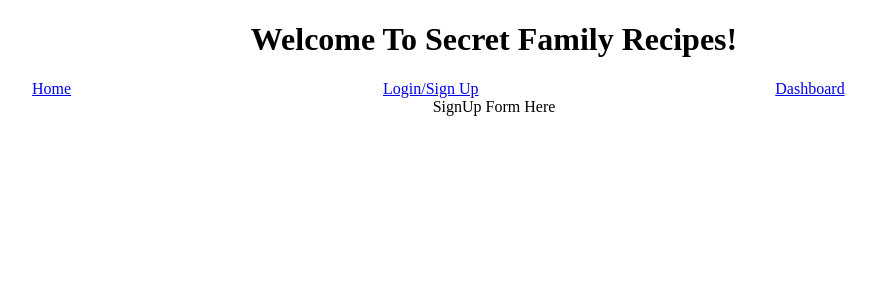
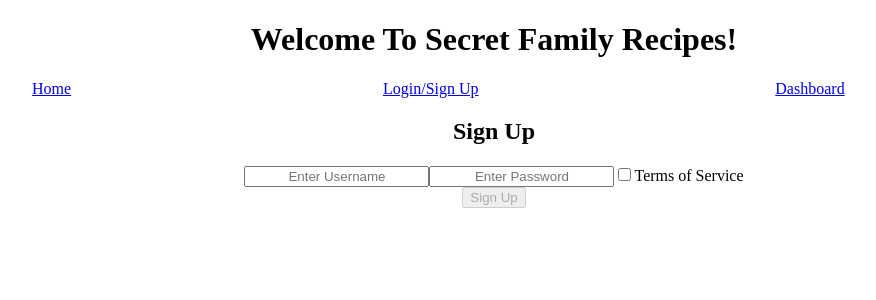
Before and after one commit to bw-secret-family-recipes-4/Front-End, a React (Create React App) app in the folder family-recipes/: page /sign-up in a window 1280 px wide. Shown: the top 300 px of the page, without its empty margins (146-1022 px from the left). Built offline with nearby package versions, Linux system fonts and the light colour scheme.

Commit message:
Sign-up ready for review, login in progress

```diff
--- a/family-recipes/package.json
+++ b/family-recipes/package.json
@@ -10,7 +10,8 @@
     "react": "^16.13.1",
     "react-dom": "^16.13.1",
     "react-router-dom": "^5.2.0",
-    "react-scripts": "3.4.3"
+    "react-scripts": "3.4.3",
+    "yup": "^0.29.3"
   },
   "scripts": {
     "start": "react-scripts start",
--- a/family-recipes/src/components/Login.js
+++ b/family-recipes/src/components/Login.js
@@ -1,12 +1,105 @@
-import React from "react";
+import React, {useState, useEffect} from "react";
 import { Link } from "react-router-dom";
 import "./components.css"
+import axios from 'axios'
+import formschema from './formschema'
+import * as yup from 'yup'
+
+const initial = {
+  name:'',
+  password:'',
+
+}
+const errors = {
+  name:'',
+  password:'',
+
+}
 
 const Login = () => {
+  const [content, setContent] = useState(initial)
+  const [contentError, setContentError] =useState(errors)
+  const [disb, setdisb] = useState(true)
+
+  function handleC(event){
+      const {name,value} = event.target
+        yup
+        .reach(formschema,name)
+        .validate(value)
+        .then(valid => {
+          setContentError({
+            ...contentError,
+            [name]:'',
+          })
+        })
+        .catch(error => {
+          setContentError({
+            ...contentError,
+            [name]:error.errors[0]
+          })
+        })
+        setContent({
+          ...content,
+          [name]:value,
+        })
+  }
+
+  function Submit(event){
+    event.preventDefault()
+    const member = {
+      name:content.name.trim(),
+      password:content.password.trim(),
+    }
+    if(!member.name||!member.password)
+    {return}
+    setContent(initial)
+    postUser(member)
+  }
+
+  const postUser = (user) => {
+    axios.post(user)
+    .then(response => {
+
+    })
+    .catch(error =>{
+      console.error('Server Error', error);
+    })
+  }
+
+  useEffect(() => {
+    formschema.isValid(content)
+    .then(valid => {
+      setdisb(!valid)
+    })
+  })
+
   return <>
-  <p>Not Signed Up?</p>
+  <div>
+    <h2>Log In</h2>
+    <form onSubmit = {Submit}>
+      <input
+        name = 'name'
+        type = 'text'
+        placeholder = 'Enter Username'
+        value = {content.name}
+        onChange = {handleC}
+      />
+      <input
+        name = 'password'
+        type = 'password'
+        placeholder = 'Enter Password'
+        value = {content.password}
+        onChange = {handleC}
+      />
+      <div>
+        <button disabled = {disb} type = 'submit'>Sign Up</button>
+      </div>
+    </form>
+
+  </div>
+  <h3>Don't have an account?</h3>
   <Link to="/sign-up">Sign Up Here!</Link>
-  Login Form Here</>;
+  </>;
 };
 
 export default Login;
--- a/family-recipes/src/components/Signup.js
+++ b/family-recipes/src/components/Signup.js
@@ -1,7 +1,119 @@
-import React from "react";
+import React, {useState,useEffect} from "react";
+import axios from 'axios';
+import formschema from './formschema'
+import * as yup from 'yup'
 
+const initial = {
+  name:'',
+  password:'',
+  terms:false,
+
+}
+const errors = {
+  name:'',
+  password:'',
+  terms:'',
+
+}
 const Signup = () => {
-  return <>SignUp Form Here</>;
+  const [content, setContent] = useState(initial)
+  const [contentError, setContentError] =useState(errors)
+  const [disb, setdisb] = useState(true)
+
+  function handleC(event){
+      const {name,value} = event.target
+        yup
+        .reach(formschema,name)
+        .validate(value)
+        .then(valid => {
+          setContentError({
+            ...contentError,
+            [name]:'',
+          })
+        })
+        .catch(error => {
+          setContentError({
+            ...contentError,
+            [name]:error.errors[0]
+          })
+        })
+        setContent({
+          ...content,
+          [name]:value,
+        })
+  }
+
+  function handleBox(event){
+    const {name, checked} = event.target
+    setContent({
+      ...content,
+      [name]:checked,
+    })
+  }
+
+  function Submit(event){
+    event.preventDefault()
+    const newMember = {
+      name:content.name.trim(),
+      password:content.password.trim(),
+    }
+    if(!newMember.name||!newMember.password)
+    {return}
+    setContent(initial)
+    postUser(newMember)
+  }
+
+  const postUser = (newUser) => {
+    axios.post(newUser)
+    .then(response => {
+
+    })
+    .catch(error =>{
+      console.error('Server Error', error);
+    })
+  }
+
+  useEffect(() => {
+    formschema.isValid(content)
+    .then(valid => {
+      setdisb(!valid)
+    })
+  })
+
+
+  return(
+    <div>
+      <h2>Sign Up</h2>
+      <form onSubmit = {Submit}>
+
+          <input
+              name = 'name'
+              type = 'text'
+              placeholder = 'Enter Username'
+              value = {content.name}
+              onChange = {handleC}
+          />
+          <input
+              name = 'password'
+              type = 'password'
+              placeholder = 'Enter Password'
+              value = {content.password}
+              onChange = {handleC}
+          />
+          <input
+              name = 'terms'
+              type = 'checkbox'
+              checked = {content.terms === true}
+              onChange = {handleBox}
+          />
+          <label for = 'Terms of Service'>Terms of Service</label>
+          <div>
+            <button disabled = {disb} type = 'submit'>Sign Up</button>
+          </div>
+      </form>
+  </div>
+  )
+
 };
 
 export default Signup;
--- /dev/null
+++ b/family-recipes/src/components/formschema.js
@@ -0,0 +1,16 @@
+import * as yup from 'yup'
+
+const formschema = yup.object().shape({
+    name:yup
+    .string()
+    .min(2,'Username must be more then one character')
+    .required('Username is required'),
+    password:yup
+    .string()
+    .min(6,'Password must be more then five characters in lenght')
+    .required('Password is required'),
+    terms:yup
+    .boolean()
+    .oneOf([true],'To continue, please review and agree to our "Terms of Service"')
+})
+export default formschema
```
Also changed, not shown: 2 other files (tests, documents, lock files or other folders).
